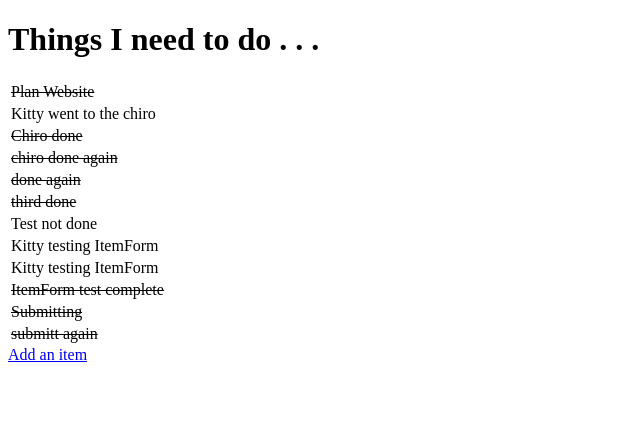
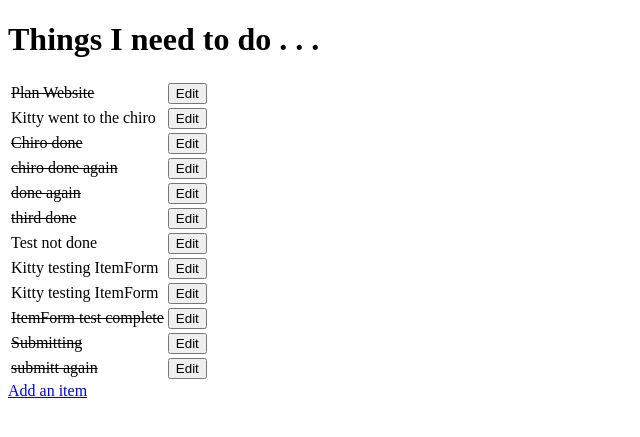
Before and after one commit to KittyMcDonagh/fsf-01, a Django app: page / in a window 1280 px wide. Shown: the top 437 px of the page, without its empty margins (0-640 px from the left). Run offline with Django 3.2, Linux system fonts and the light colour scheme; data comes from the database, SQL or seed files in the repository; both versions use the stored data as it was after the commit.

Commit message:
item edited

```diff
--- a/fsf_beg_django/urls.py
+++ b/fsf_beg_django/urls.py
@@ -15,11 +15,18 @@ Including another URLconf
 """
 from django.conf.urls import url
 from django.contrib import admin
-from todo.views import get_todo_list, create_an_item
+from todo.views import get_todo_list, create_an_item, edit_an_item
 
 # The url links to the function in views.py that needs to be run
 urlpatterns = [
     url(r'^admin/', admin.site.urls),
     url(r'^$', get_todo_list),
     url(r'^add$', create_an_item),
+
+# This url is a bit different.
+# ?P indicates that this is an expression
+# <id> tells what the expression is
+# \ what to expect comes after this
+# d+ 'd' means a digit, '+' means more that one digit
+    url(r'^edit/(?P<id>\d+)$', edit_an_item),
 ]
--- a/todo/templates/todo_list.html
+++ b/todo/templates/todo_list.html
@@ -18,6 +18,17 @@
             {% else %}
             <td>{{ item.name }}</td>
             {% endif %}
+
+            <td>
+                <!-- Add a form here for each item on the list to allow edit
+                     action="edit", edit will be appended to the root url
+                     {{ item.id }} - each item will have a unique id generated
+                     by django -->
+                <form method="GET" action="edit/{{ item.id }}">
+                    <input type="submit" value="Edit">
+                </form>
+            </td>
+
         </tr>
         {% empty %}
         <p>You have nothing to do! Take the day off :-)</p>
--- a/todo/views.py
+++ b/todo/views.py
@@ -1,4 +1,4 @@
-from django.shortcuts import render, HttpResponse, redirect
+from django.shortcuts import render, HttpResponse, redirect, get_object_or_404
 from .models import Item
 
 # Import ItemForm (class = ItemForm created in forms.py)
@@ -31,3 +31,24 @@ def create_an_item(request):
         form=ItemForm()
 
     return render(request, "item_form.html", {'form': form})
+
+# Edit a specific item
+def edit_an_item(request, id):
+
+# Get the item we just clicked on
+    item = get_object_or_404(Item, pk=id)
+
+    # If this is the update from item_form.html, save the update
+    if request.method == "POST":
+        form = ItemForm(request.POST, instance=item)
+        if form.is_valid():
+            form.save()
+            return redirect(get_todo_list)
+
+    else:
+        # Display the item that is to be edited
+        # Create a form and pass in "item" as the instance that we want to construct
+        # the object from
+        form = ItemForm(instance=item)
+
+    return render(request, "item_form.html", {'form': form})
```
Also changed, not shown: db.sqlite3.
